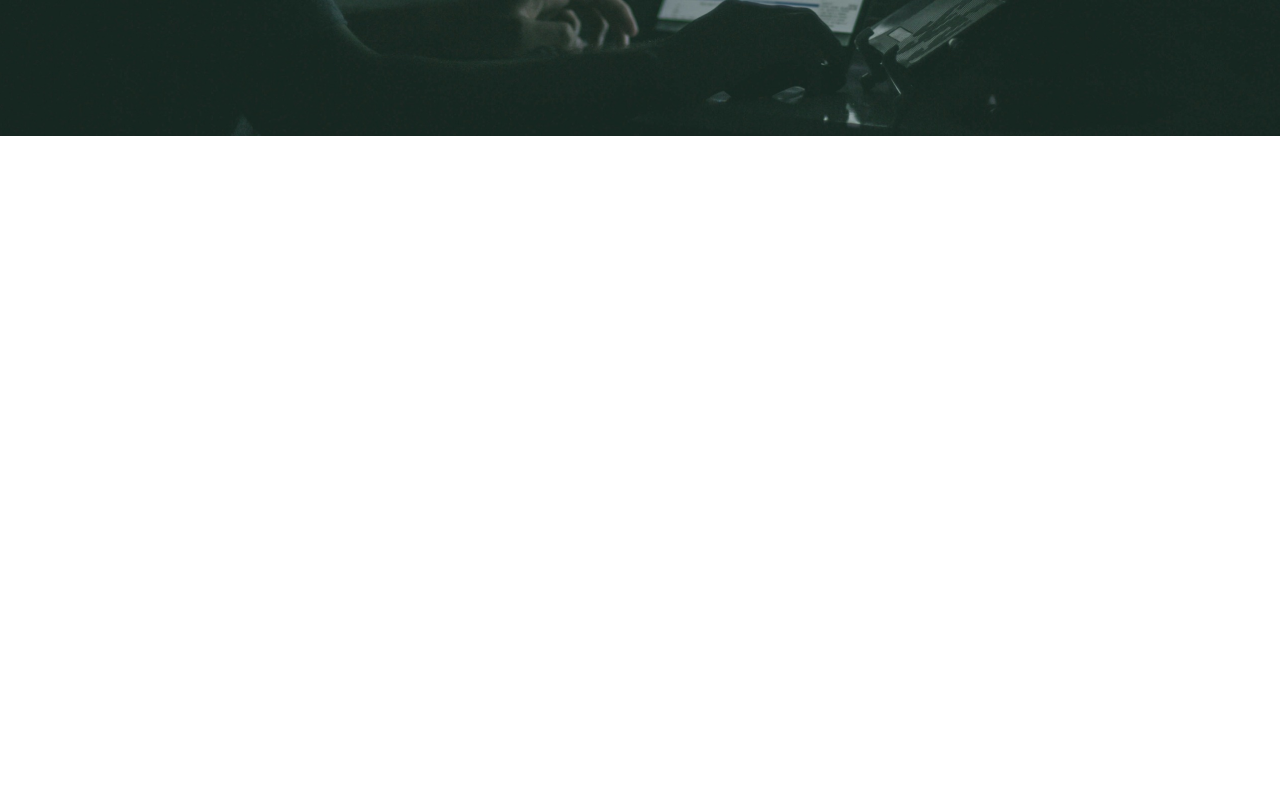
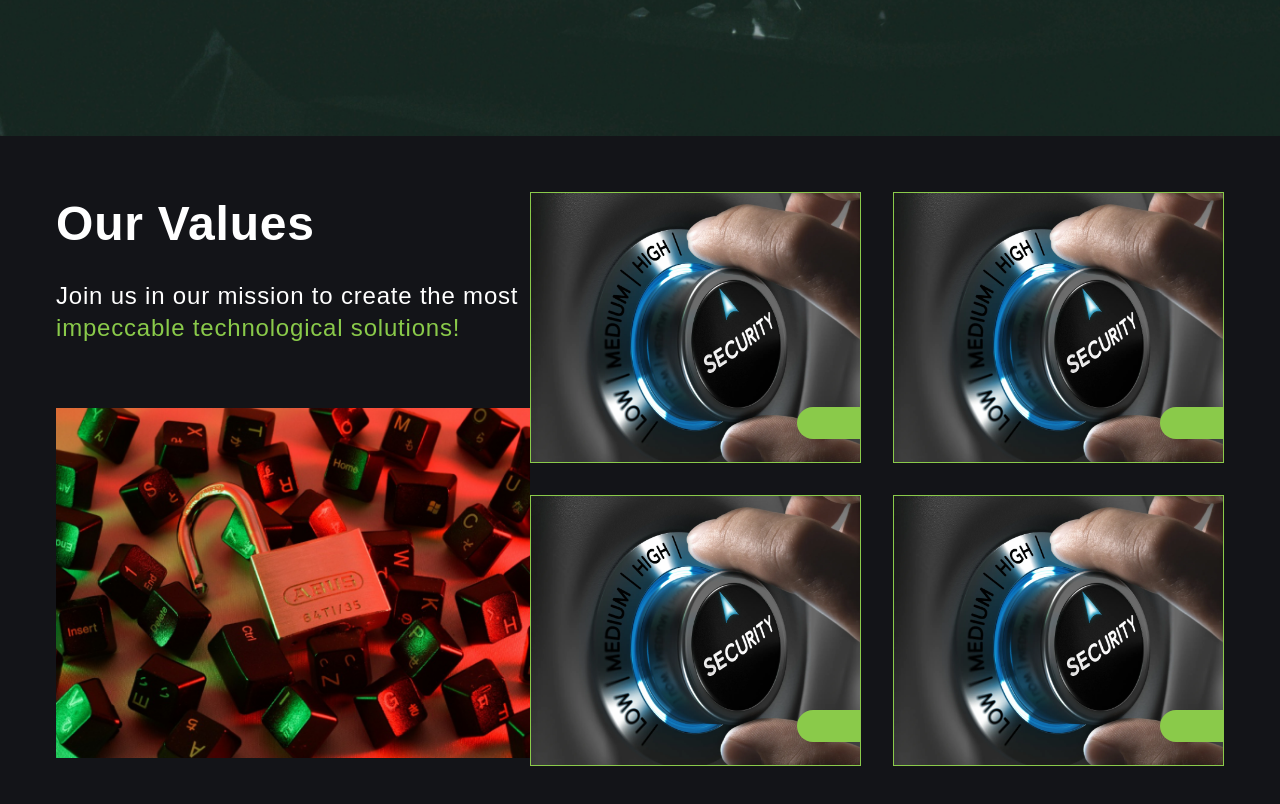
Before and after one commit to Pingfence-Security/Pingfence-LandingPage, a Next.js app: page / in a window 1280 px wide. Shown: the part 760-1564 px from the top of the page. Before the commit the page ends 896 px from the top, so only its background shows below. Built offline with nearby package versions, Linux system fonts and the light colour scheme.

Commit message:
our values page

```diff
--- a/app/page.js
+++ b/app/page.js
@@ -1,6 +1,7 @@
 import '../styles/globals.css';
 import Navbar from "../components/Navbar";
 import Home from '@/pages/Home';
+import OurValues from '@/pages/OurValues';
 
 
 export default function App() {
@@ -8,6 +9,7 @@ export default function App() {
     <>
       <Navbar />
       <Home/>
+      <OurValues/>
     </>
   );
 }
--- /dev/null
+++ b/components/Box1.js
@@ -0,0 +1,13 @@
+import React from 'react';
+import Image from 'next/image';
+
+const Box1 = ({ image }) => {
+  return (
+    <div className='relative'>
+      <Image className='border border-limegreen' src={image} alt="Home" width={350} height={350} />
+      <div className='absolute bottom-6 right-0 bg-limegreen rounded-l-full border-l-10 w-16 h-8'/>
+    </div>
+  );
+};
+
+export default Box1;
--- /dev/null
+++ b/pages/OurValues.js
@@ -0,0 +1,25 @@
+import React from 'react';
+import values from '../public/assets/values.png';
+import Image from 'next/image';
+import Box1 from '../components/Box1';
+
+export default function OurValues() {
+  return (
+    <div className='flex justify-around items-center bg-black p-14 font-sans tracking-wider'>
+      <div className='text-white flex flex-col gap-8'>
+        <h1 className='text-5xl font-semibold'>Our Values</h1>
+        <div className='text-2xl mb-8'>
+          <p>Join us in our mission to create the most</p>
+          <p className='text-limegreen'>impeccable technological solutions!</p>
+        </div>
+        <Image src={values} alt="values" width={500} height={500} />
+      </div>
+      <div className='grid grid-cols-2 grid-rows-2 gap-8'>
+        <Box1 image='/assets/box1.png' />
+        <Box1 image='/assets/box1.png' />
+        <Box1 image='/assets/box1.png' />
+        <Box1 image='/assets/box1.png' />
+      </div>
+    </div>
+  );
+}
--- a/styles/globals.css
+++ b/styles/globals.css
@@ -5,4 +5,6 @@
 
 .home{
     background-image: url(../public/assets/home.png);
+    background-repeat: no-repeat;
+    background-size: 100%;
 }
```
Also changed, not shown: public/assets/box1.png (added).
